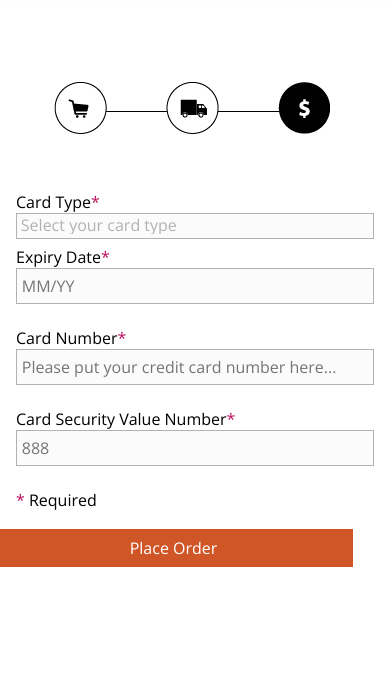
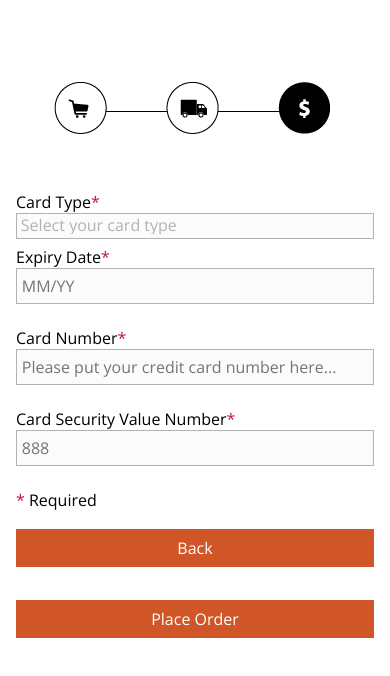
Before and after one commit to oceanzou123/IAT339_P02, a plain HTML site: page payment.html in a window 390 px wide. Shown: the part 68-744 px from the top of the page. Drawn offline with nearby package versions, Linux system fonts and the light colour scheme; files whose address does not match are found by name.

Commit message:
js - I add the functional clipboard js for styleguide color box
UI - I add back button on the cart page

```diff
--- a/css/mainstylesheet.css
+++ b/css/mainstylesheet.css
@@ -255,11 +255,6 @@ td {
 
 /* #4 Contact Form
 ================================================== */
-
-.contact-form {
-  width: 75%;
-}
-
 #contact, label, input[name="submit"] {
   position: relative;
 }
@@ -1186,6 +1181,17 @@ input[type="submit"]:hover, .button-form:hover {
     text-align: center;
   }
 
+  .back_button{
+    margin-right: 6%;
+    margin-top: 5%;
+    margin-left:7%;
+    text-align: center;
+  }
+
+  .back_button a{
+    color: white;
+  }
+
   .back_to_button a{
     color: white;
   }
@@ -1196,6 +1202,17 @@ input[type="submit"]:hover, .button-form:hover {
 
   .continue_button a{
       color: white;
+  }
+
+  @media (max-width: 65em) {
+
+    .back_button{
+      margin-left: 0;
+    }
+
+    .continue_button{
+      margin-right: 0;
+    }
   }
 
   .orderbutton{
--- a/js/main.js
+++ b/js/main.js
@@ -43,3 +43,27 @@ $(document).ready(function() {
   });// end thumbnail for first thumbnail toggle
 
 });//end ready
+
+
+//js to make the color clipboard in styleguide
+function copyToClipboard(elementId) {
+
+  // Create a "hidden" input
+  var aux = document.createElement("input");
+
+  // Assign it the value of the specified element
+  aux.setAttribute("value", document.getElementById(elementId).innerHTML);
+
+  // Append it to the body
+  document.body.appendChild(aux);
+
+  // Highlight its content
+  aux.select();
+
+  // Copy the highlighted text
+  document.execCommand("copy");
+
+  // Remove it from the body
+  document.body.removeChild(aux);
+
+}
--- a/payment.html
+++ b/payment.html
@@ -103,11 +103,13 @@
           </div>
 
           <div class="grid-row">
-            <a href="confirmation.html">
+              <div class="button shipment back_button grid-col-2of10">
+                 <a href="shipment.html">Back</a>
+              </div>
+
               <div class="button continue_button grid-col-2of10">
-                 Place Order
+                  <a href="confirmation.html">Place Order</a>
               </div>
-            </a>
           </div>
 
       </div>
```
Also changed, not shown: shipment.html (+7 -3 lines).
